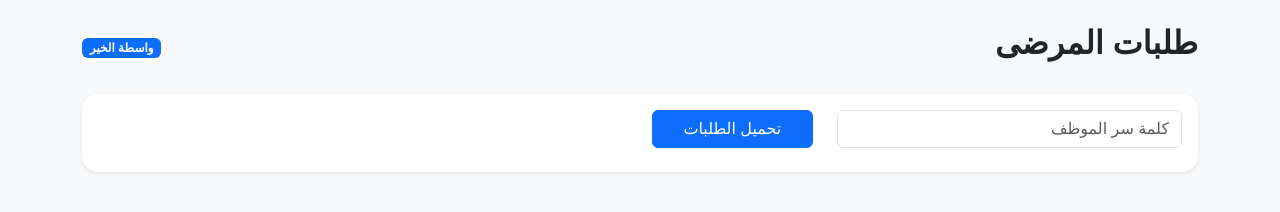
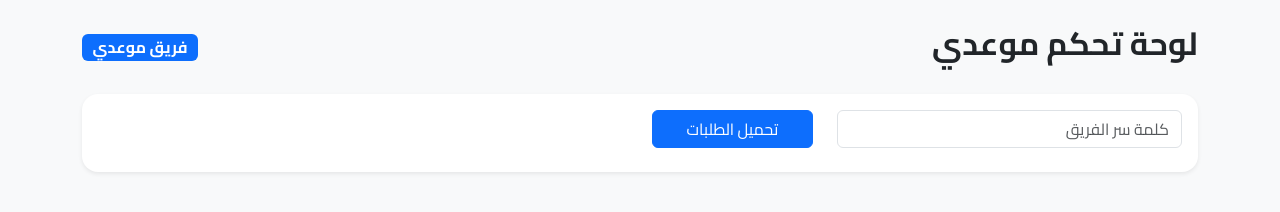
Before and after one commit to FREEGEMINIFOREVER/hopital-public-rdv, a website: page public/Staff.html in a window 1280 px wide. Drawn offline with nearby package versions, Linux system fonts and the light colour scheme.

Commit message:
Update Staff.html

```diff
--- a/public/Staff.html
+++ b/public/Staff.html
@@ -2,22 +2,23 @@
 <html lang="ar" dir="rtl">
 <head>
   <meta charset="UTF-8">
-  <title>لوحة تحكم الموظف - واسطة الخير</title>
+  <title>لوحة تحكم موعدي</title>
   <link href="https://cdn.jsdelivr.net/npm/bootstrap@5.3.0/dist/css/bootstrap.min.css" rel="stylesheet">
   <link rel="stylesheet" href="style.css">
+  <link href="https://fonts.googleapis.com/css2?family=Cairo:wght@400;700&display=swap" rel="stylesheet">
 </head>
 <body class="bg-light">
   <div class="container py-4">
     <div class="d-flex justify-content-between align-items-center mb-4">
-      <h2 class="fw-bold">طلبات المرضى</h2>
-      <div><span class="badge bg-primary">واسطة الخير</span></div>
+      <h2 class="fw-bold">لوحة تحكم موعدي</h2>
+      <div><span class="badge bg-primary fs-6">فريق موعدي</span></div>
     </div>
 
     <div class="card shadow-sm rounded-4 mb-4">
       <div class="card-body">
         <div class="row align-items-end">
           <div class="col-md-4 mb-2">
-            <input type="password" id="adminPassword" class="form-control" placeholder="كلمة سر الموظف">
+            <input type="password" id="adminPassword" class="form-control" placeholder="كلمة سر الفريق">
           </div>
           <div class="col-md-2 mb-2">
             <button id="loadRequestsBtn" class="btn btn-primary w-100">تحميل الطلبات</button>
@@ -35,6 +36,7 @@
             <tr>
               <th>المريض</th>
               <th>الهاتف</th>
+              <th>البريد</th>
               <th>المستشفى / القسم</th>
               <th>الحالة</th>
               <th>الموعد</th>
@@ -85,6 +87,7 @@
         row.innerHTML = `
           <td>${req.nom} ${req.prenom}</td>
           <td>${req.telephone}</td>
+          <td>${req.email || ''}</td>
           <td>${req.hopital} - ${req.departement}</td>
           <td>
             <select class="form-select form-select-sm status-select" data-id="${req.id}">
@@ -103,7 +106,7 @@
         tbody.appendChild(row);
       });
 
-      // إضافة أحداث الاستماع لأزرار الحفظ
+      // أزرار الحفظ
       document.querySelectorAll('.update-btn').forEach(btn => {
         btn.addEventListener('click', async (e) => {
           const id = e.target.dataset.id;
```
